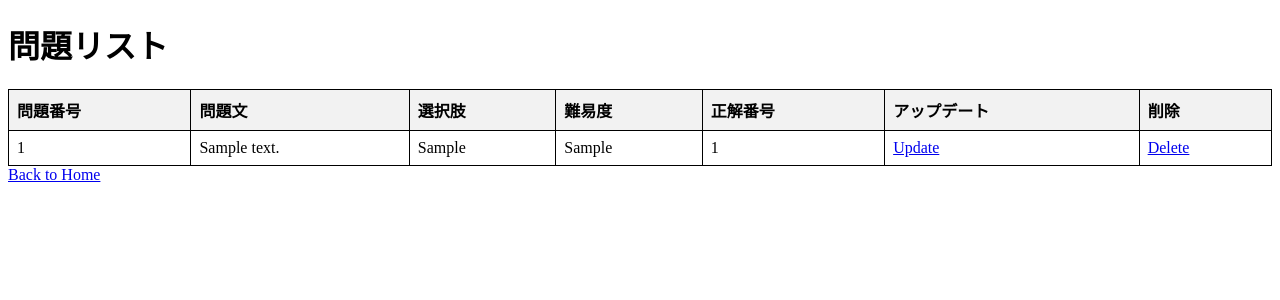
After one commit to 1069s/Psemi_development, a Flask app: page /questions in a window 1280 px wide. The commit adds this page. Shown: the top 300 px of the page. Run offline with Flask 3, Linux system fonts and the light colour scheme; tables that the repository leaves empty hold one stand-in row (values such as "Sample post").

Commit message:
問題一覧の表示と変更画面の作成

```diff
--- a/app.py
+++ b/app.py
@@ -47,7 +47,7 @@ def add_question_form():
 @app.route("/add_question", methods=["POST"])
 def add_question():
     text = request.form.get("text")
-    choices = [request.form.get(f"choice{i}") for i in range(1, 3)]
+    choices = [request.form.get(f"choice{i}") for i in range(1, 5)]
     difficulty = request.form.get("difficulty")
     correct_choice = int(request.form.get("correct_choice"))
 
@@ -55,7 +55,38 @@ def add_question():
     db.session.add(new_question)
     db.session.commit()
 
-    return "Question added successfully!"
+    return render_template("add_question_success.html")
+
+@app.route("/questions")
+def list_questions():
+    questions = Question.query.all()
+    return render_template("question_list.html", questions=questions)
+
+@app.route('/delete/<int:id>')
+def delete(id):
+ delete_task = Question.query.get(id)
+ db.session.delete(delete_task)
+ db.session.commit()
+ return redirect('/')
+
+@app.route('/update/<int:id>', methods=['GET', 'POST'])
+def update(id):
+ update_task = Question.query.get(id)
+ if request.method == 'GET':
+  return render_template('question_update.html',question=update_task)
+ if request.method == "POST":
+        text = request.form.get("text")
+        choices = [request.form.get(f"choice{i}") for i in range(1, 5)]
+        difficulty = request.form.get("difficulty")
+        correct_choice = int(request.form.get("correct_choice"))
+
+        update_task.text = text
+        update_task.choices = ",".join(choices)
+        update_task.difficulty = difficulty
+        update_task.correct_choice = correct_choice
+
+        db.session.commit()
+        return redirect("/questions")
 
 # @app.route("/select_difficulty")
 # def select_difficulty():
--- a/templates/base.html
+++ b/templates/base.html
@@ -4,7 +4,7 @@
     <meta charset="UTF-8" />
     <meta name="viewport" content="width=device-width, initial-scale=1.0" />
     <title>Security Quiz Game</title>
-    <link rel="stylesheet" href="../static/css/style.css">
+    <!-- <link rel="stylesheet" href="../static/css/style.css"> -->
     {% block head %}{% endblock %}
   </head>
   <body>
--- /dev/null
+++ b/templates/question_list.html
@@ -0,0 +1,53 @@
+{% extends 'base.html' %}
+{% block body %}
+<style>
+    table {
+        border-collapse: collapse;
+        width: 100%;
+    }
+
+    th, td {
+        border: 1px solid black;
+        padding: 8px;
+        text-align: left;
+    }
+
+    th {
+        background-color: #f2f2f2;
+    }
+
+    tr:nth-child(even) {
+        background-color: #f2f2f2;
+    }
+</style>
+
+<h1>問題リスト</h1>
+<table>
+    <thead>
+        <tr>
+            <th>問題番号</th>
+            <th>問題文</th>
+            <th>選択肢</th>
+            <th>難易度</th>
+            <th>正解番号</th>
+            <th>アップデート</th>
+            <th>削除</th>
+        </tr>
+    </thead>
+    <tbody>
+        {% for question in questions %}
+        <tr>
+            <td>{{ question.id }}</td>
+            <td>{{ question.text }}</td>
+            <td>{{ question.choices }}</td>
+            <td>{{ question.difficulty }}</td>
+            <td>{{ question.correct_choice }}</td>
+            <td><a href="/update/{{ question.id }}" role="button">Update</a> </td>
+            <td><a href="/delete/{{ question.id }}" role="button">Delete</a> </td>
+        </tr>
+        {% endfor %}
+    </tbody>
+</table>
+
+<a href="/">Back to Home</a>
+{% endblock %}
```
Also changed, not shown: templates/add_question_success.html (added, +7 -0 lines), templates/index.html (+4 -4 lines), templates/question_update.html (added, +36 -0 lines).
